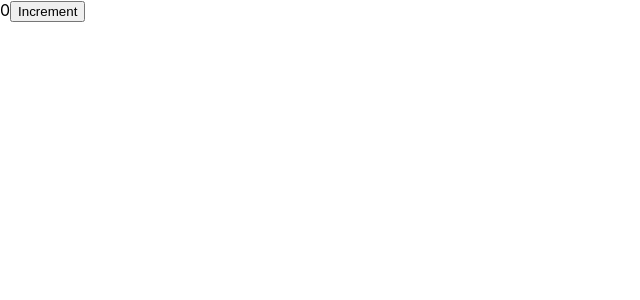
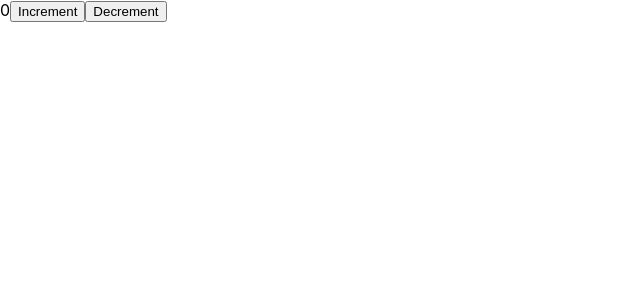
Before and after one commit to ibbidope/MSBCB-A-43, a React (Create React App) app in the folder Class Work/11-19-2022/my-app/: page / in a window 1280 px wide. Shown: the top 300 px of the page, without its empty margins (0-640 px from the left). Built offline with nearby package versions, Linux system fonts and the light colour scheme.

Commit message:
modified:   Class Work/11-19-2022/my-app/src/components/counter.jsx

```diff
--- a/Class Work/11-19-2022/my-app/src/components/counter.jsx
+++ b/Class Work/11-19-2022/my-app/src/components/counter.jsx
@@ -2,13 +2,18 @@ import { useState } from "react";
 
 const Counter = () => {
   const [count, setCount] = useState(0);
-  const handler = () => {
+
+  const incrmnt = () => {
     setCount(count + 1);
+  };
+  const dccrmnt = () => {
+    setCount(count - 1);
   };
   return (
     <div>
       <span>{count}</span>
-      <button onClick={handler}>Increment</button>
+      <button onClick={incrmnt}>Increment</button>
+      <button onClick={dccrmnt}>Decrement</button>
     </div>
   );
 };
```
